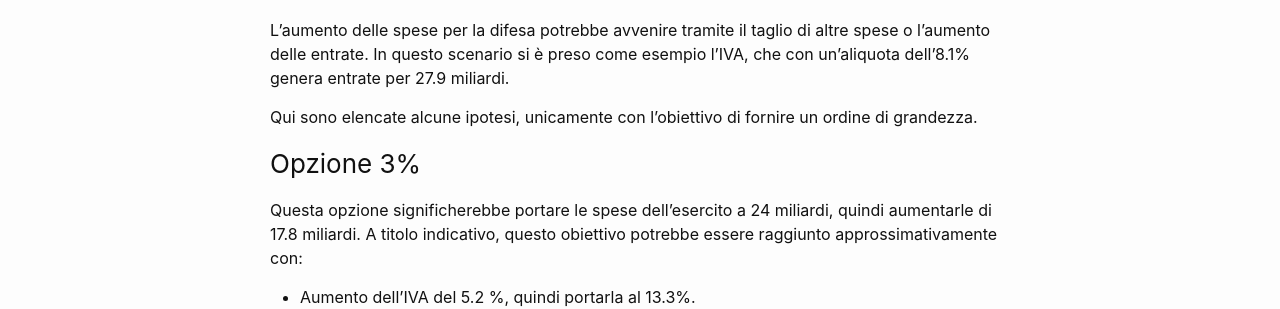
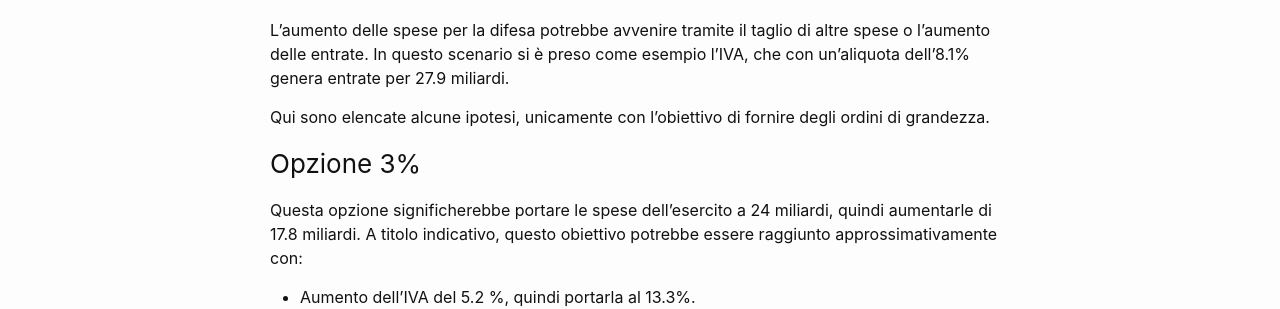
Before and after one commit to dzucchetti/dzucchetti.github.io, a Jekyll site: the page built from _posts/2025-02-14-spese-difesa-5percento.md, in a window 1280 px wide. Shown: the part 592-901 px from the top of the page. Built offline with Jekyll 4.4.1, drawn with Linux system fonts in a browser that asks for light colours.

Commit message:
Piccola correzione testo

```diff
--- a/_posts/2025-02-14-spese-difesa-5percento.md
+++ b/_posts/2025-02-14-spese-difesa-5percento.md
@@ -22,7 +22,7 @@ Il PIL della Svizzera è di circa 800 miliardi di franchi. Il totale del budget
 
 L'aumento delle spese per la difesa potrebbe avvenire tramite il taglio di altre spese o l'aumento delle entrate. In questo scenario si è preso come esempio l’IVA, che con un'aliquota dell’8.1% genera entrate per 27.9 miliardi.
 
-Qui sono elencate alcune ipotesi, unicamente con l’obiettivo di fornire un ordine di grandezza.
+Qui sono elencate alcune ipotesi, unicamente con l’obiettivo di fornire degli ordini di grandezza.
 
 ### Opzione 3%
 
```
